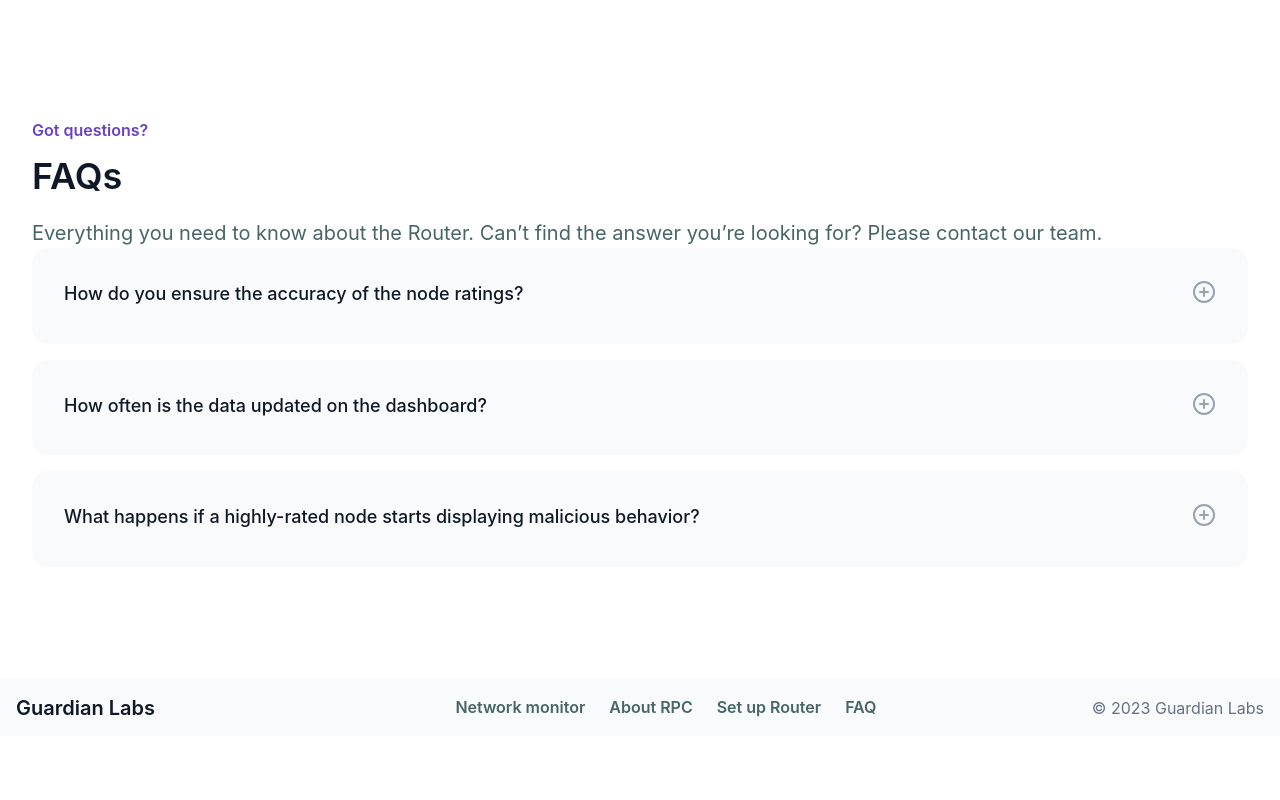
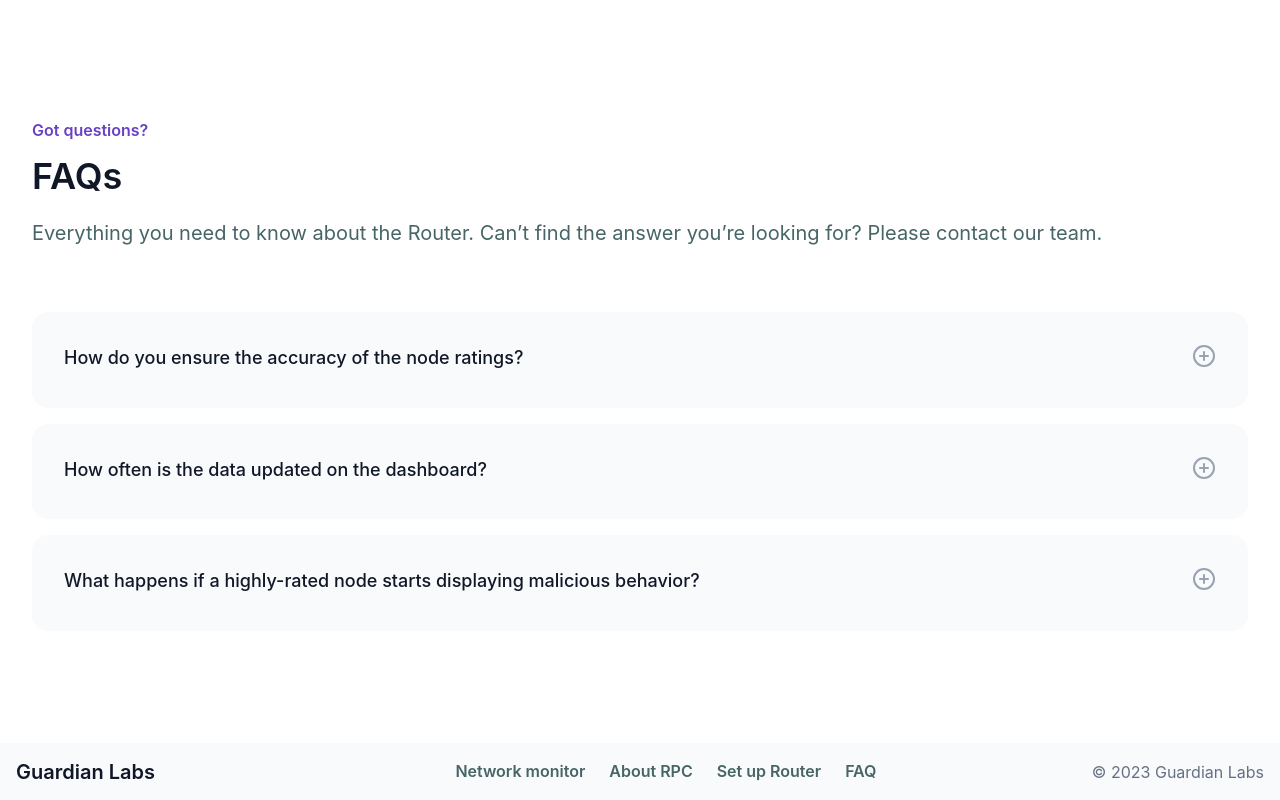
Before and after one commit to super-dev-rust/polygon-dash, a Vue app in the folder frontend/: page / in a window 1280 px wide. Shown: the part 2431-3231 px from the top of the page. Before the commit the page ends 3167 px from the top, so only its background shows below. Built offline with nearby package versions, Linux system fonts and the light colour scheme; no server answers.

Commit message:
styling fixes to faq

```diff
--- a/frontend/src/components/home/HomeContentFaq.vue
+++ b/frontend/src/components/home/HomeContentFaq.vue
@@ -33,7 +33,7 @@ const FAQ_TEXT = [
       Can’t find the answer you’re looking for?
       Please contact our team.
     </p>
-    <div>
+    <div class="home-content-block_wrapper">
       <HomeContentFaqBlock v-for="faqBlock in FAQ_TEXT">
         <template #header>
           {{ faqBlock.header }}
@@ -44,7 +44,7 @@ const FAQ_TEXT = [
   </section>
 </template>
 
-<style lang="scss">
+<style lang="scss" scoped>
 @import "@/assets/colors.scss";
 @import "@/assets/breakpoints.scss";
 
@@ -53,12 +53,16 @@ const FAQ_TEXT = [
   .home-content-faq__header {
     padding-bottom: 1.25rem;
   }
+  .home-content-block_wrapper {
+    margin-top: 2rem;
+  }
 }
+
 
 @media screen and (min-width: $breakpoint-desktop) {
   .home-content-faq {
     padding: 6rem 0;
-    .home-content-about__card-block {
+    .home-content-block_wrapper{
       flex-direction: row;
       margin-top: 4rem;
     }
```
